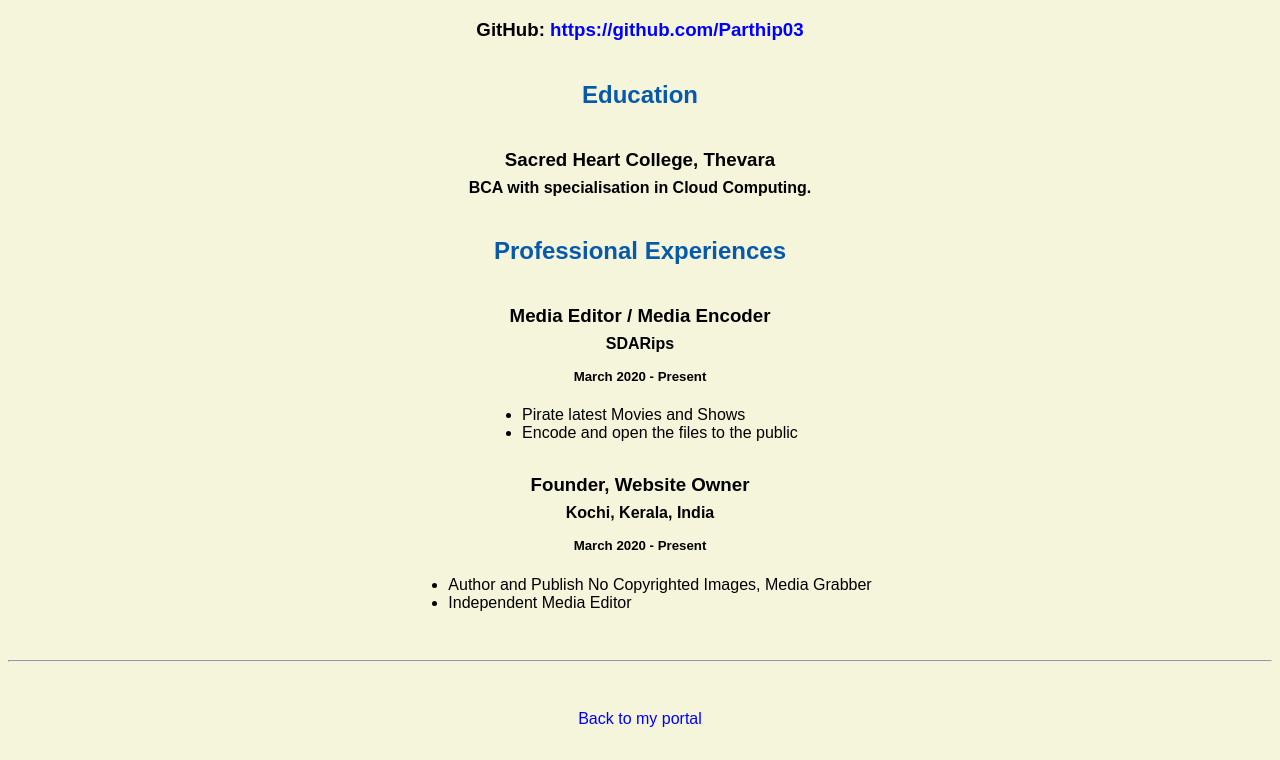
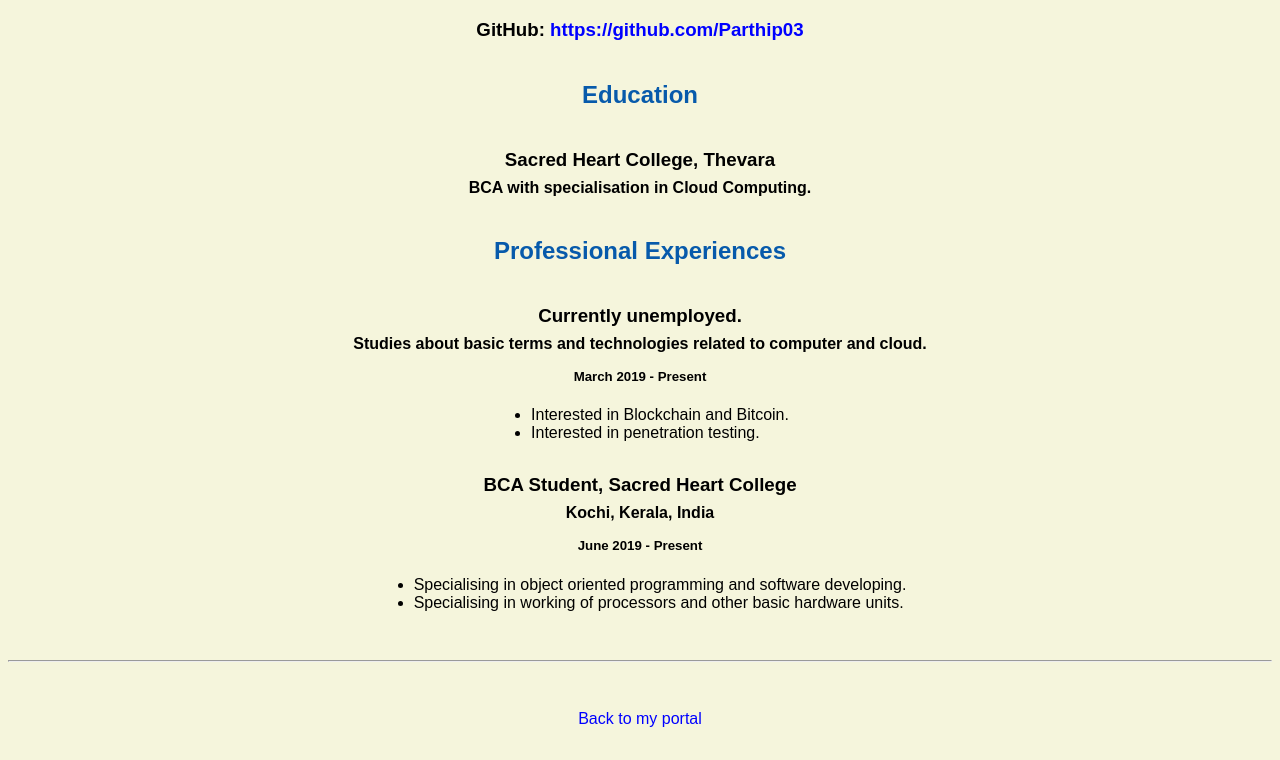
Before and after one commit to Parthip03/Parthip03.github.io, a plain HTML site: page resume.html in a window 1280 px wide. Shown: the part 628-1388 px from the top of the page. Drawn offline with Linux system fonts and the light colour scheme.

Commit message:
Update resume.html

```diff
--- a/resume.html
+++ b/resume.html
@@ -35,20 +35,20 @@
 
     <h2>Professional Experiences</h2>
 
-    <h3>Media Editor / Media Encoder</h3>
-    <h4>SDARips</h4>
-    <h5>March 2020 - Present</h5>
+    <h3>Currently unemployed.</h3>
+    <h4>Studies about basic terms and technologies related to computer and cloud.</h4>
+    <h5>March 2019 - Present</h5>
       <ul>
-        <li>Pirate latest Movies and Shows</li>
-        <li>Encode and open the files to the public</li>
+        <li>Interested in Blockchain and Bitcoin.</li>
+        <li>Interested in penetration testing.</li>
       </ul>
 
-    <h3>Founder, Website Owner</h3>
+    <h3>BCA Student, Sacred Heart College</h3>
     <h4>Kochi, Kerala, India</h4>
-    <h5>March 2020 - Present</h5>
+    <h5>June 2019 - Present</h5>
       <ul>
-        <li>Author and Publish No Copyrighted Images, Media Grabber</li>
-        <li>Independent Media Editor</li>
+        <li>Specialising in object oriented programming and software developing.</li>
+        <li>Specialising in working of processors and other basic hardware units.</li>
       </ul>
   </body>
 
```
